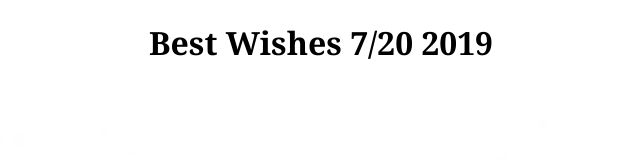
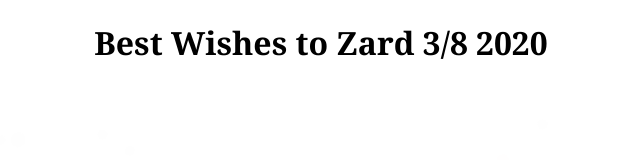
Before and after one commit to mentaLwz/38Flowers, a plain HTML site: page index.html in a window 1280 px wide. Shown: the whole page, without its empty margins (319-959 px from the left). Drawn offline with Linux system fonts and the light colour scheme.

Commit message:
Update index.html

```diff
--- a/index.html
+++ b/index.html
@@ -14,7 +14,7 @@
 	</style>
 </head>
 <body>
-	<h1 align="center">Best Wishes 7/20 2019</h1>
+	<h1 align="center">Best Wishes to Zard 3/8 2020</h1>
 
 	<canvas id="particale-canvas" ></canvas>
 	<!-- <script src="particaleTurns.js"></script> -->
```
